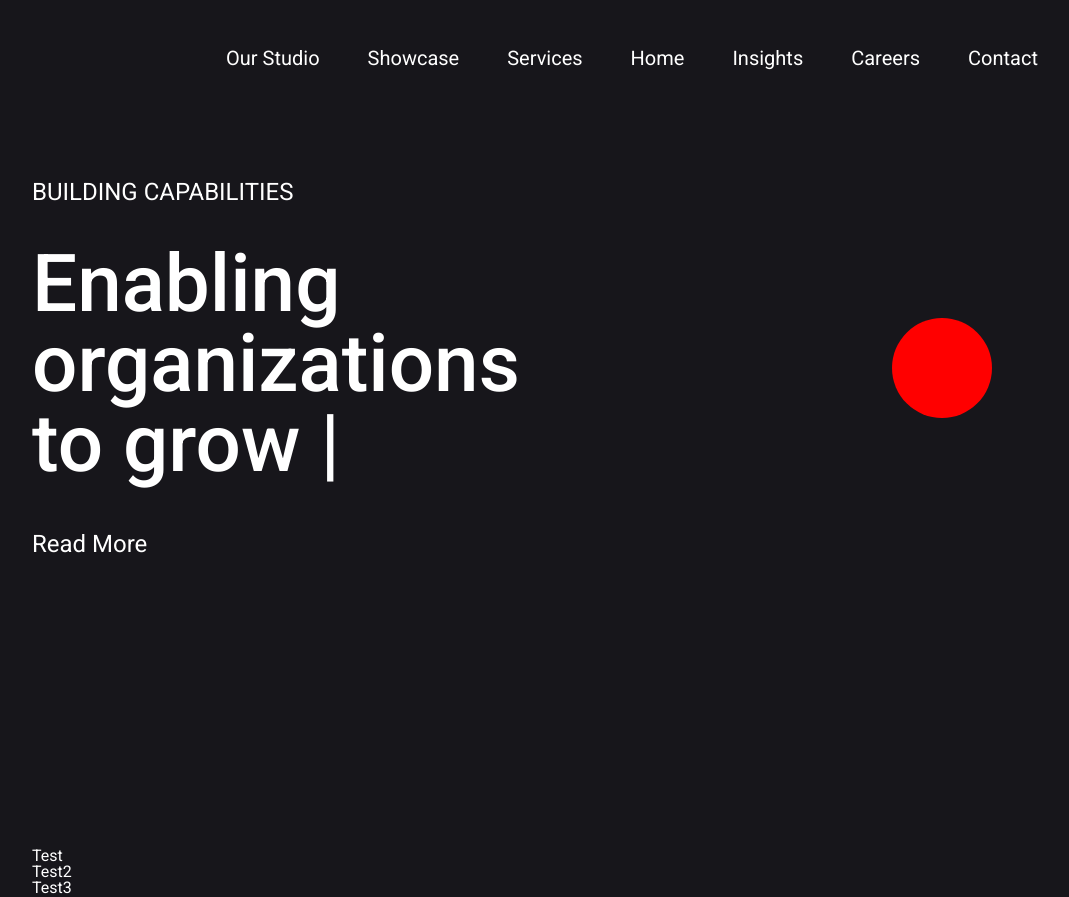
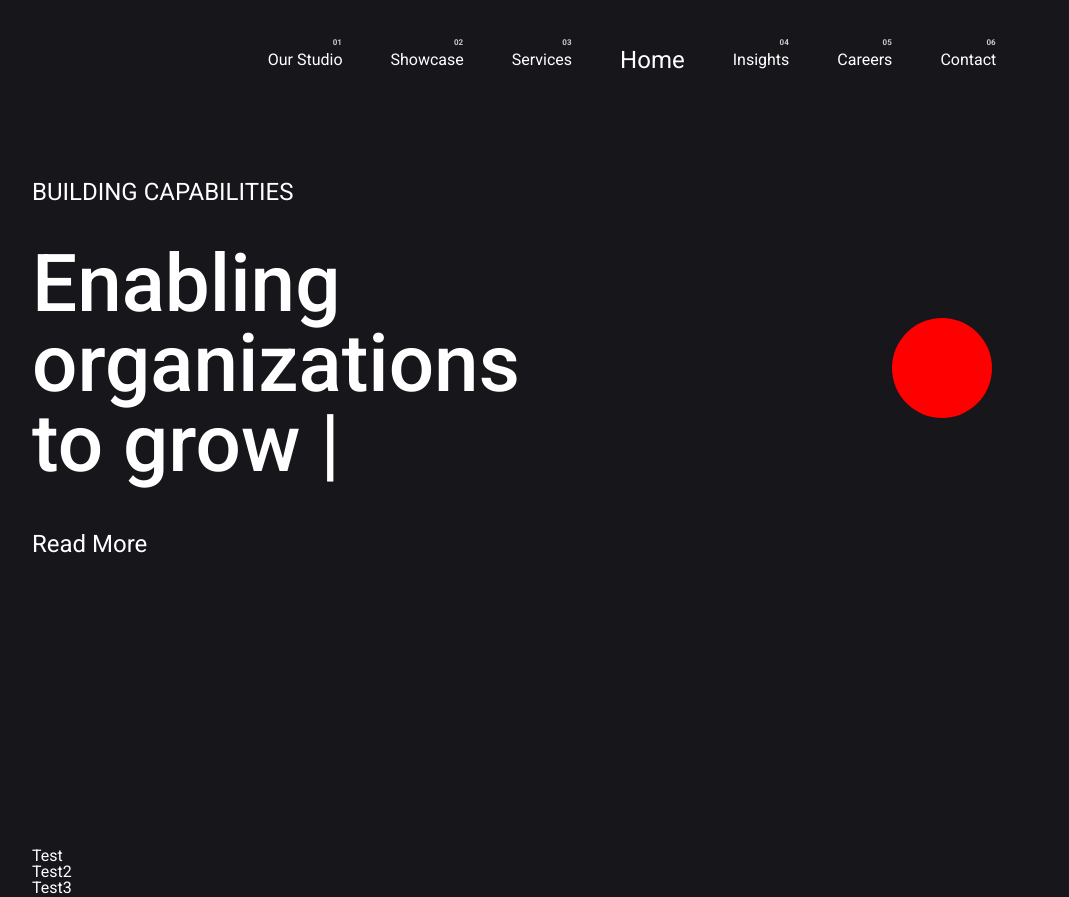
Before and after one commit to RomanFalzon/Web-Agency, a website with bundled scripts: page index.html in a window 1280 px wide. Shown: the whole page, without its empty margins (8-1077 px from the left). Built offline with nearby package versions, Linux system fonts and the light colour scheme.

Commit message:
menu and data vriables

```diff
--- a/index.html
+++ b/index.html
@@ -15,13 +15,13 @@
                 <div class="header-section_nav">
                     <div class="menu">
                         <ul>
-                            <li><a href="#">Our Studio</a></li>
-                            <li><a href="#">Showcase</a></li>
-                            <li><a href="#">Services</a></li>
-                            <li><a href="#">Home</a></li>
-                            <li><a href="#">Insights</a></li>
-                            <li><a href="#">Careers</a></li>
-                            <li><a href="#">Contact</a></li>
+                            <li><a data-number="01" href="#">Our Studio</a></li>
+                            <li><a data-number="02" href="#">Showcase</a></li>
+                            <li><a data-number="03" href="#">Services</a></li>
+                            <li><a class="home-link" href="#">Home</a></li>
+                            <li><a data-number="04" href="#">Insights</a></li>
+                            <li><a data-number="05" href="#">Careers</a></li>
+                            <li><a data-number="06"href="#">Contact</a></li>
                         </ul>
                     </div>
                 </div>
--- a/src/styles/_styles.scss
+++ b/src/styles/_styles.scss
@@ -59,17 +59,34 @@ body {
         ul {
             display: flex;
             justify-content: center;
+            align-items: center;
             li {
                 list-style: none;
+                .home-link{
+                    font-size: $font-size-2xl;
+                }
+
                 a {
+                    transition: all 0.2s ease-in-out;
                     text-decoration: none;
                     color: $primary-text-color;
-                    font-size: $font-size-xl;
+                    font-size: $font-size-base;
                     font-weight: 400;
                     padding: 1rem 1.5rem;
-                }
-                a:hover {
-                    color: $primary-color;
+                    position: relative;
+                    &:after {
+                        content: attr(data-number);
+                        position: absolute;
+                        top: 5px;
+                        right: 20px;
+                        transform: translateX(-50%);
+                        font-size: $font-size-sl;
+                        font-weight: bold;
+                        color: $primary-text-color-darker;
+                    }
+                    &:hover{
+                        color: $primary-color;
+                    }
                 }
             }
         }
--- a/src/styles/_variables.scss
+++ b/src/styles/_variables.scss
@@ -4,7 +4,11 @@ $secondary-color: #17161B;
 $primary-text-color: #fff;
 $secondary-text-color: #000;
 
+$primary-text-color-darker: #cccccc;
+
 // Font sizes
+$font-size-sl: 0.5rem;
+$font-size-sm: 0.75rem;
 $font-size-base: 1rem;
 $font-size-lg: 1.125rem;
 $font-size-xl: 1.25rem;
```
Also changed, not shown: static/css/MAIN.css.
